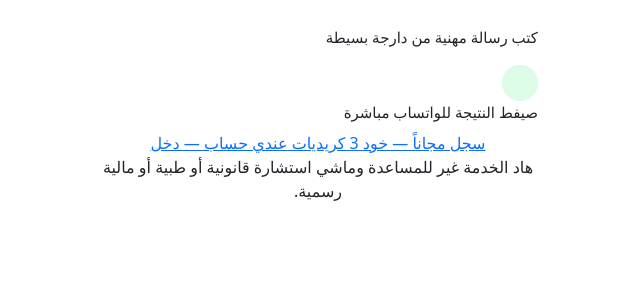
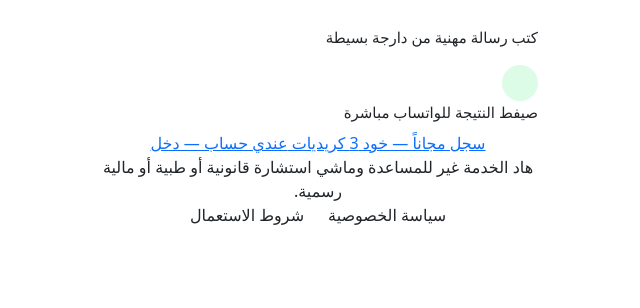
Before and after one commit to ricofast/dwi.ma, a Django app: template templates/landing.html in a window 1280 px wide. Shown: the part 262-570 px from the top of the page, without its empty margins (322-962 px from the left). Run offline with Django 5.2, Linux system fonts and the light colour scheme; the template is opened without the code that fills it, so the values that code supplies are empty.

Commit message:
claude frontend step 1

```diff
--- a/templates/landing.html
+++ b/templates/landing.html
@@ -51,5 +51,11 @@
     هاد الخدمة غير للمساعدة وماشي استشارة قانونية أو طبية أو مالية رسمية.
   </p>
 
+  <!-- Legal links -->
+  <div class="dw-fade-in dw-stagger-3" style="display:flex;justify-content:center;gap:1.5rem;">
+    <a href="{% url 'privacy' %}" class="dw-text-xs" style="color:var(--dw-gray-400);text-decoration:none;">سياسة الخصوصية</a>
+    <a href="{% url 'terms' %}" class="dw-text-xs" style="color:var(--dw-gray-400);text-decoration:none;">شروط الاستعمال</a>
+  </div>
+
 </div>
 {% endblock %}
```
